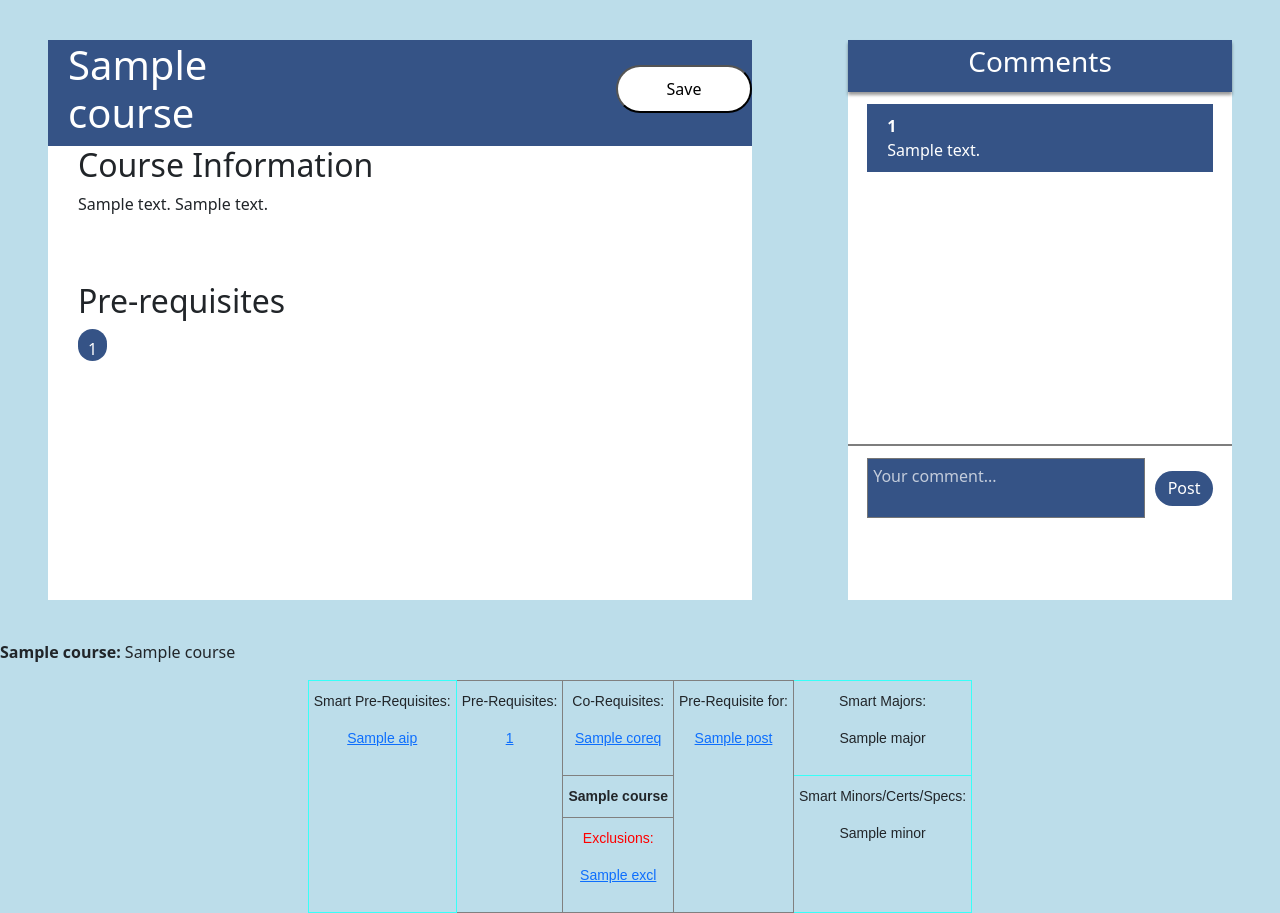
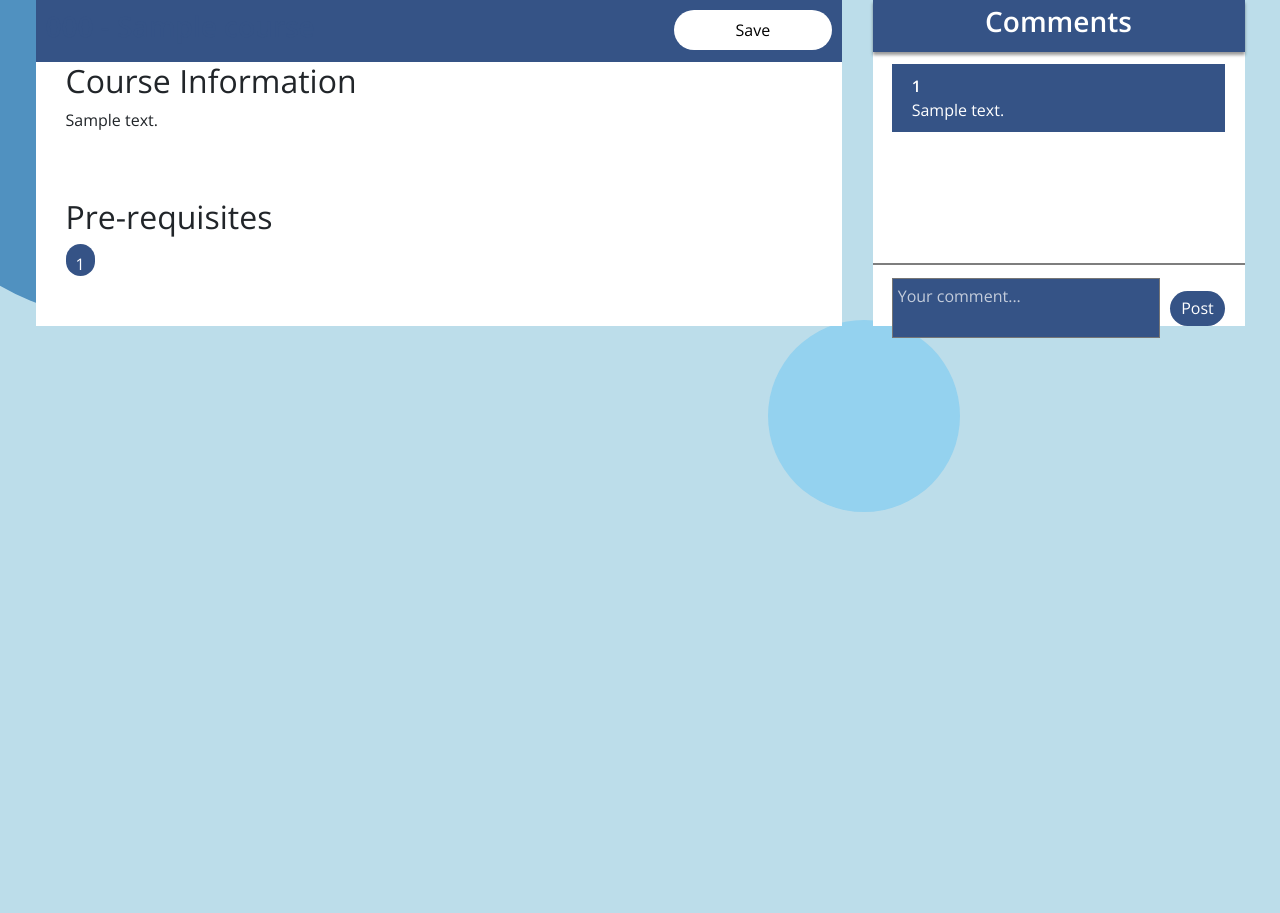
Before and after one commit to ECE444-2021Fall/project1-education-pathways-group-6-tensiletech, a Flask app: template app/templates/course.html in a window 1280 px wide. After the commit the page ends 512 px from the top, so only its background shows below. Run offline with Flask 2, Linux system fonts and the light colour scheme; the template is opened without the code that fills it: most values are stand-ins (such as "Sample title", 1, 10 or a date in 2020); parts of the project's set-up code (start-up, migrations or seed data) failed here and were passed over.

Commit message:
Refactored code and updated content box layout and sizing

```diff
--- a/app/static/styles/course.css
+++ b/app/static/styles/course.css
@@ -1,10 +1,67 @@
 body {
     background-color: #BCDDEA;
 }
-.course-comments-box {
-    background-color: white;
-    height: 70vh;
-    margin: 40px;
+.main-content {
+    display: flex;
+    justify-content: space-around;
+    margin-left: 20px;
+    margin-right: 20px;
+}
+.course-info-box {
+    background-color: #ffffff;
+    width: 65%;
+}
+.course-info-title-box {
+    background-color: #355386;
+    color: white;
+    padding: 10px;
+    display: flex;
+}
+
+.save-button {
+    background: #ffffff;
+    float: right;
+    margin-left: auto;
+    width: 20%;
+    height: 40px;
+    padding: 20px auto;
+    border: none;
+    border-radius: 50px;
+}
+
+.course-info-content {
+    padding-left: 30px;
+    padding-right: 30px;
+}
+
+.course-info {
+    padding-top: 50px;
+}
+
+.prereq-list {
+    display: flex;
+}
+
+.prereq-items {
+    background-color: #355386;
+    color: white;
+    width: auto;
+    height: 4vh;
+    padding-top: 1vh;
+    align-items: center;
+    padding-right: 10px;
+    padding-left: 10px;
+    margin-right: 20px;
+    border-radius: 50px;
+    margin-bottom: 50px;
+}
+
+/*
+ * Styling for the comments section
+ */
+.comments-box {
+    background-color: #ffffff;
+    width: 30%;
 }
 .course-comments-title-box {
     background-color: #355386;
@@ -73,67 +130,16 @@ hr {
     border-radius: 20px;
 }
 
-.main-content {
-    display: flex;
+@media screen and (max-width: 769px) {
+    .main-content {
+        flex-direction: column;
+    }
+    .course-info-box {
+        margin: auto;
+        width: 100%;
+    }
+    .comments-box {
+        margin: auto;
+        width: 80%;
+    }
 }
-
-.course-info-box {
-    background-color: #ffffff;
-    width: 55%;
-    height: 70vh;
-    margin: 40px auto;
-    overflow: auto;
-}
-
-.course-info-title-box {
-    background-color: #355386;
-    color: white;
-    padding-top: 1px;
-    padding-bottom: 1px;
-    padding-left: 20px;
-    display: flex;
-}
-
-.save-button {
-    background: #ffffff;
-    width: 20%;
-    margin-left: 40%;
-    margin-top: 3vh;
-    height: 6vh;
-    padding: 20px auto;
-    border-radius: 50px;
-}
-
-.course-info-content {
-    padding-left: 30px;
-    padding-right: 30px;
-}
-
-.course-info {
-    padding-top: 50px;
-}
-
-.prereq-list {
-    display: flex;
-}
-
-.prereq-items {
-    background-color: #355386;
-    color: white;
-    width: auto;
-    height: 4vh;
-    padding-top: 1vh;
-    align-items: center;
-    padding-right: 10px;
-    padding-left: 10px;
-    margin-right: 20px;
-    border-radius: 50px;
-    margin-bottom: 50px;
-}
-
-.comments-box {
-    background-color: #ffffff;
-    width: 30%;
-    height: 70vh;
-    margin: 40px auto;
-}
--- a/app/templates/course.html
+++ b/app/templates/course.html
@@ -1,16 +1,14 @@
-<!DOCTYPE html>
-<html lang="en">
-<link href="https://cdn.jsdelivr.net/npm/bootstrap@5.0.0-beta1/dist/css/bootstrap.min.css" rel="stylesheet" integrity="sha384-giJF6kkoqNQ00vy+HMDP7azOuL0xtbfIcaT9wjKHr8RbDVddVHyTfAAsrekwKmP1" crossorigin="anonymous">
+{% extends "base.html" %}
+
+{% block imports %}
 <link rel="stylesheet" href="../static/styles/course.css">
-<head>
-    <meta charset="UTF-8">
-    <title>{{course['Name']}}</title>
-</head>
-<body>
+{% endblock %}
+
+{% block main %}
 <div class="main-content">
     <div class="course-info-box">
         <div class="course-info-title-box">
-                <h1>{{course['Name']}}</h1>
+            <h3>{{code}} - {{course['Name']}}</h3>
             <button class="save-button" type="button">
                 Save
             </button>
@@ -18,7 +16,6 @@
         <div class="course-info-content">
             <h2>Course Information</h2>
             <p>
-                  {{course['Course Description']}}
                 {{course['Course Description']}}
             </p>
             <h2 class="course-info">Pre-requisites</h2>
@@ -55,102 +52,4 @@
         </form>
     </div>
 </div>
-
-
-    {% for k,v in course.items() %}
-        <p>
-            <b>{{k}}:</b> {{v | safe}}
-        </p>
-    {% endfor %}
-
-    {% if faseavailable %}
-        <p>
-          This course is likely available to students in FASE!
-        </p>
-    {% endif %}
-
-    {% if mayberestricted %}
-    <p>
-      This course may be restricted to students within this department.
-    </p>
-    {% endif %}
-
-    {% for t,a in zip(terms,activities) %}
-    <p>
-      <b>{{t}}:</b>
-    </p>
-    <p>
-      {{a | safe}}
-    </p>
-    {%endfor%}
-
-    <style type="text/css">
-        .tg  {border-collapse:collapse;border-spacing:0;margin:0px auto;}
-
-        .tg td{border-color:black;border-style:solid;border-width:1px;font-family:Arial, sans-serif;font-size:14px;
-          overflow:hidden;padding:10px 5px;word-break:normal;}
-        .tg th{border-color:black;border-style:solid;border-width:1px;font-family:Arial, sans-serif;font-size:14px;
-          font-weight:normal;overflow:hidden;padding:10px 5px;word-break:normal;}
-        .tg .tg-if7n{border-color:#38fff8;text-align:center;vertical-align:top}
-        .tg .tg-dxqr{border-color:inherit;color:#fe0000;text-align:center;vertical-align:top}
-        .tg .tg-c3ow{border-color:inherit;text-align:center;vertical-align:top}
-        .tg .tg-0pky{border-color:inherit;text-align:center;vertical-align:top}
-        .tg .tg-7btt{border-color:inherit;font-weight:bold;text-align:center;vertical-align:top}
-        .tg .tg-0lax{border-color:#38fff8;text-align:center;vertical-align:top}
-
-        </style>
-        <table class="tg">
-        <tbody>
-          <tr>
-            <td class="tg-if7n" rowspan="3">
-            <p>Smart Pre-Requisites:</p>
-                {% for c in aip %}
-                  <p><a href='/course/{{c}}'>{{c}}</a></p>
-                {% endfor %}
-            </td>
-            <td class="tg-0pky" rowspan="3">
-            <p>Pre-Requisites:</p>
-                {% for c in pre %}
-                    <p><a href='/course/{{c[0]}}'>{{c[0]}}</a></p>
-                {% endfor %}
-            </td>
-            <td class="tg-c3ow">
-            <p>Co-Requisites:</p>
-                {% for c in coreq %}
-                    <p><a href='/course/{{c}}'>{{c}}</a></p>
-                {% endfor %}
-            </td>
-            <td class="tg-0pky" rowspan="3">
-                <p>Pre-Requisite for:</p>
-                {% for c in post %}
-                    <p><a href='/course/{{c[1]}}'>{{c[1]}}</a></p>
-                {% endfor %}
-            </td>
-            <td class="tg-0lax">
-              <p>Smart Majors:</p>
-              {% for c in majors %}
-                    <p>{{c}}</p>
-              {% endfor %}
-            </td>
-          </tr>
-          <tr>
-            <td class="tg-7btt">{{course['Name']}}</td>
-            <td class="tg-0lax" rowspan="2">
-              <p>Smart Minors/Certs/Specs:</p>
-              {% for c in minors %}
-                      <p>{{c}}</p>
-              {% endfor %}
-            </td>
-          </tr>
-          <tr>
-            <td class="tg-dxqr">
-                <p>Exclusions:</p>
-                {% for c in excl %}
-                    <p><a href='/course/{{c}}'>{{c}}</a></p>
-                {% endfor %}
-            </td>
-          </tr>
-        </tbody>
-        </table>
-</body>
-</html>
+{% endblock %}
```
Lines whose indentation alone changed are shown as unchanged.
